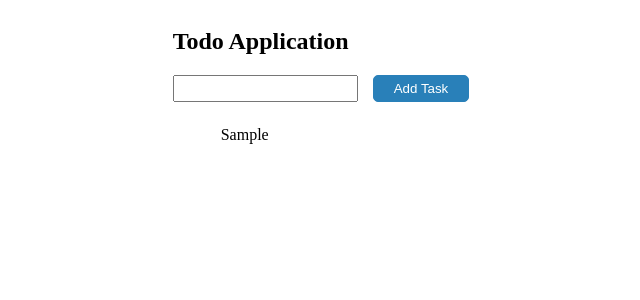
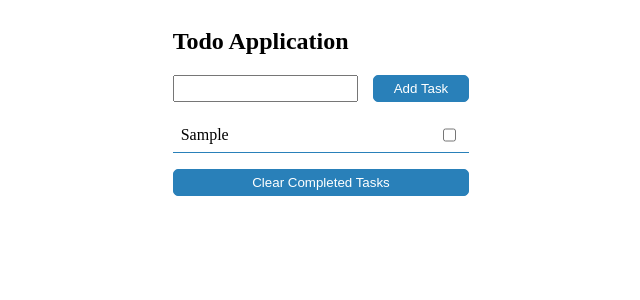
Before and after one commit to devakandhare/todoapp, a React (Vite) app: page / in a window 1280 px wide. Both pictures are taken after typing "Sample" into the empty fields and a click on the button "Add Task". Shown: the top 300 px of the page, without its empty margins (319-959 px from the left). Built offline with nearby package versions, Linux system fonts and the light colour scheme.

Commit message:
added checkbox to mark task as complete and added button to clear the completed tasks.

```diff
--- a/src/App.css
+++ b/src/App.css
@@ -18,8 +18,14 @@
 }
 .task-list {
   list-style: none;
+  padding: 0;
 }
 .task-list li {
+  width: 250px;
   margin: 5px 5px;
   padding: 3px;
 }
+.task {
+  display: flex;
+  border-bottom: 1px solid #2980b9;
+}
--- a/src/App.jsx
+++ b/src/App.jsx
@@ -8,8 +8,8 @@ function App() {
   const addTask = (event) => {
     event.preventDefault();
     setTasks((prevState) => [
+      { text: currentTask, status: "NEW" },
       ...prevState,
-      { text: currentTask, status: "NEW" },
     ]);
     setCurrentTask("");
   };
@@ -38,17 +38,8 @@ function App() {
         </div>
         <ul className="task-list">
           {tasks.map((task) => (
+            <div className="task" key={task.text}>
               <li
-              key={task.text}
-              onClick={() => {
-                setTasks((prevState) =>
-                  prevState.map((theTask) => ({
-                    ...theTask,
-                    status:
-                      theTask.text === task.text ? "COMPLETED" : task.status,
-                  }))
-                );
-              }}
                 style={
                   task.status === "COMPLETED"
                     ? { textDecoration: "line-through" }
@@ -57,8 +48,36 @@ function App() {
               >
                 {task.text}
               </li>
+              <input
+                type="checkbox"
+                value={task.text}
+                onChange={(event) => {
+                  setTasks((prevState) =>
+                    prevState.map((theTask) => ({
+                      ...theTask,
+                      status:
+                        theTask.text === event.target.value
+                          ? event.target.checked
+                            ? "COMPLETED"
+                            : "PENDING"
+                          : theTask.status,
+                    }))
+                  );
+                }}
+              />
+            </div>
           ))}
         </ul>
+        <button
+          className="btn"
+          onClick={() => {
+            setTasks((prevTasks) =>
+              prevTasks.filter((theTask) => theTask.status !== "COMPLETED")
+            );
+          }}
+        >
+          Clear Completed Tasks
+        </button>
       </div>
     </>
   );
```
Lines whose indentation alone changed are shown as unchanged.
